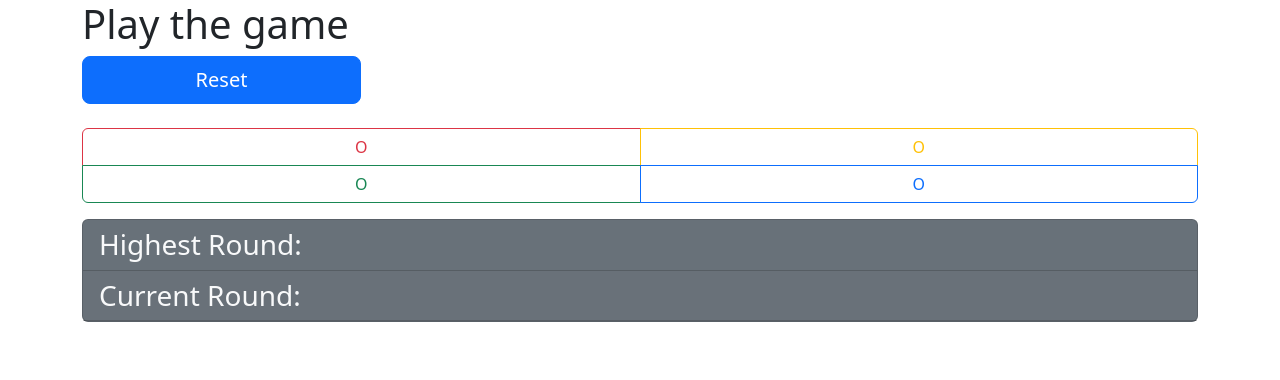
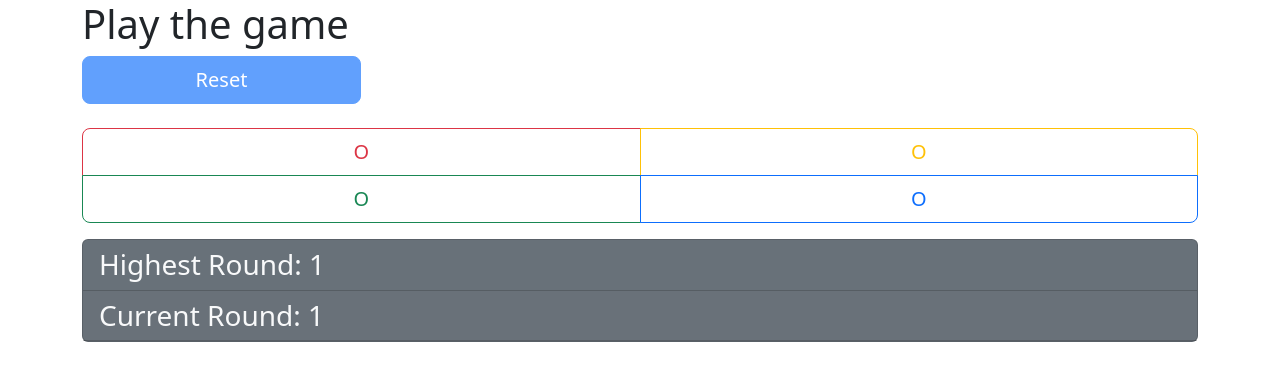
Before and after one commit to Hoomee90/simon-says, a website built with webpack: page src/index.html in a window 1280 px wide. Both pictures are taken after a click on the button "Start". Built offline with nearby package versions, Linux system fonts and the light colour scheme.

Commit message:
add scripts to enable and disable buttons

```diff
--- a/src/index.html
+++ b/src/index.html
@@ -8,23 +8,23 @@
   <button id="game-start" class="mb-4 w-25 btn btn-lg btn-primary">Start</button>
   <div id="game-buttons" class="btn-group-vertical d-block mx-auto">
     <div class="btn-group">
-      <input type="checkbox" class="btn-check" name="simon-btn" id="red">
-      <label class="btn btn-outline-danger" for="red">O</label>
+      <input type="checkbox" class="btn-check" name="simon-btn" id="red" disabled>
+      <label class="btn btn-lg btn-outline-danger" for="red">O</label>
 
-      <input type="checkbox" class="btn-check" name="simon-btn" id="yellow">
-      <label class="btn btn-outline-warning " for="yellow">O</label>
+      <input type="checkbox" class="btn-check" name="simon-btn" id="yellow" disabled>
+      <label class="btn btn-lg btn-outline-warning " for="yellow">O</label>
     </div>
     <div class="btn-group">
-      <input type="checkbox" class="btn-check" name="simon-btn" id="green">
-      <label class="btn btn-outline-success" for="green">O</label>
+      <input type="checkbox" class="btn-check" name="simon-btn" id="green" disabled>
+      <label class="btn btn-lg btn-outline-success" for="green">O</label>
 
-      <input type="checkbox" class="btn-check" name="simon-btn" id="blue">
-      <label class="btn btn-outline-primary" for="blue">O</label>
+      <input type="checkbox" class="btn-check" name="simon-btn" id="blue" disabled>
+      <label class="btn btn-lg btn-outline-primary" for="blue">O</label>
     </div>
   </div>
   <div class="mt-3 card bg-secondary text-light">
-    <h3 id="high" class="card-header">Highest Round:</h3>
-    <h3 id="current" class="card-header">Current Round:</h3>
+    <h3 class="card-header">Highest Round: <span id="high">1</span></h3>
+    <h3 class="card-header">Current Round: <span id="current">1</span></h3>
   </div>
 </body>
 </html>
--- a/src/index.js
+++ b/src/index.js
@@ -3,12 +3,13 @@ import 'bootstrap/dist/css/bootstrap.min.css';
 import SimonGame from './simon';
 
 window.addEventListener("load", () => {
-  document.querySelector("button#game-start").addEventListener("click", handleGameInit);
+  const startButton = document.querySelector("button#game-start");
+  startButton.addEventListener("click", () => handleGameInit(startButton));
 });
 
-function handleGameInit() {
-  document.querySelector("button#game-start").innerText = `Reset`;
-  refreshGame(true);
+function handleGameInit(startButton) {
+  startButton.innerText = `Reset`;
+  refreshRound(true);
   let simon = new SimonGame();
   handleSimonTurn(simon);
 }
@@ -25,18 +26,16 @@ function handleInput(event, simonObj) {
   if (event.target.tagName === "INPUT") {
     buttonAction(event.target, false);
     if (simon.receiveInput(event.target.id)) {
-    console.log("correct");
       if (simon.checkInputComplete()) {
         sleep(700).then(() => {
-          console.log(`round complete!`);
           changeScore(false);
-          refreshGame(false);
+          refreshRound(false);
           handleSimonTurn(simon);
         })
       }
     } else {
-      changeScore(false)
-      refreshGame(true);
+      changeScore(true);
+      refreshRound(true);
     }
   }
 }
@@ -44,19 +43,23 @@ function handleInput(event, simonObj) {
 function changeScore(gameOver) {
   const highRound = document.querySelector(`span#high`);
   const currentRound = document.querySelector(`span#current`);
+  if (gameOver) {
+    currentRound.innerText = 1;
+  } else {
+    currentRound.innerText = parseInt(currentRound.innerText) + 1;
+  }
   if (parseInt(currentRound.innerText) > parseInt(highRound.innerText)) {
     highRound.innerText = currentRound.innerText;
   }
-  if (gameOver) {
-    currentRound.innerText = 0;
-  } else {
-    currentRound.innerText = parseInt(currentRound.innerText) + 1
-  }
 }
 
-function refreshGame(resetButtons) {
-  if (resetButtons) {
-    document.querySelectorAll("input[name='simon-btn']").forEach(btn => btn.checked = false);
+function refreshRound(gameOver) {
+  if (gameOver) {
+    document.querySelector("button#game-start").toggleAttribute(`disabled`);
+    document.querySelectorAll("input[name='simon-btn']").forEach(btn => {
+      btn.checked = false
+      btn.toggleAttribute("disabled");
+    });
   }
   let toRefresh = document.querySelector("#game-buttons")
   const refreshedNode = toRefresh.cloneNode(true);
```
